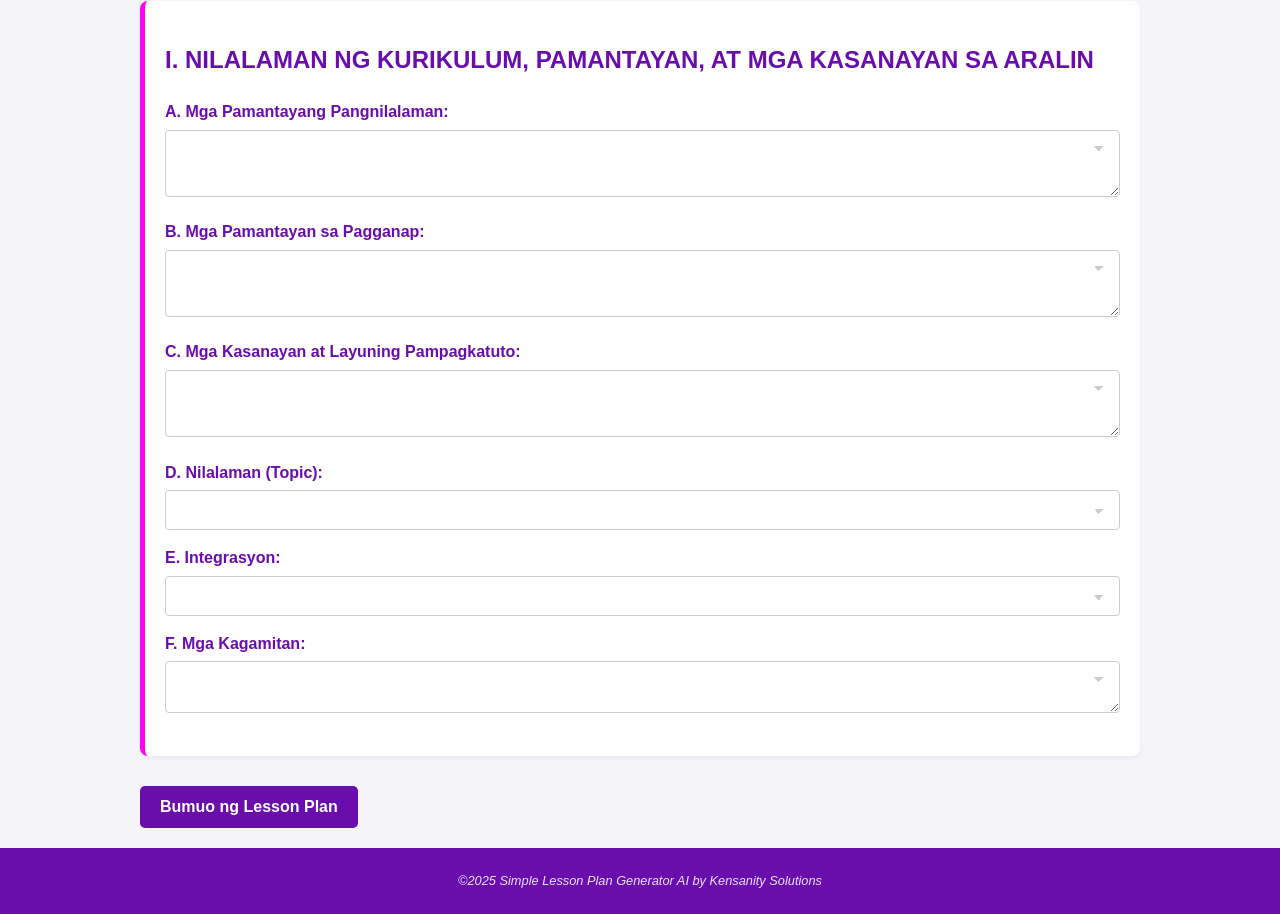
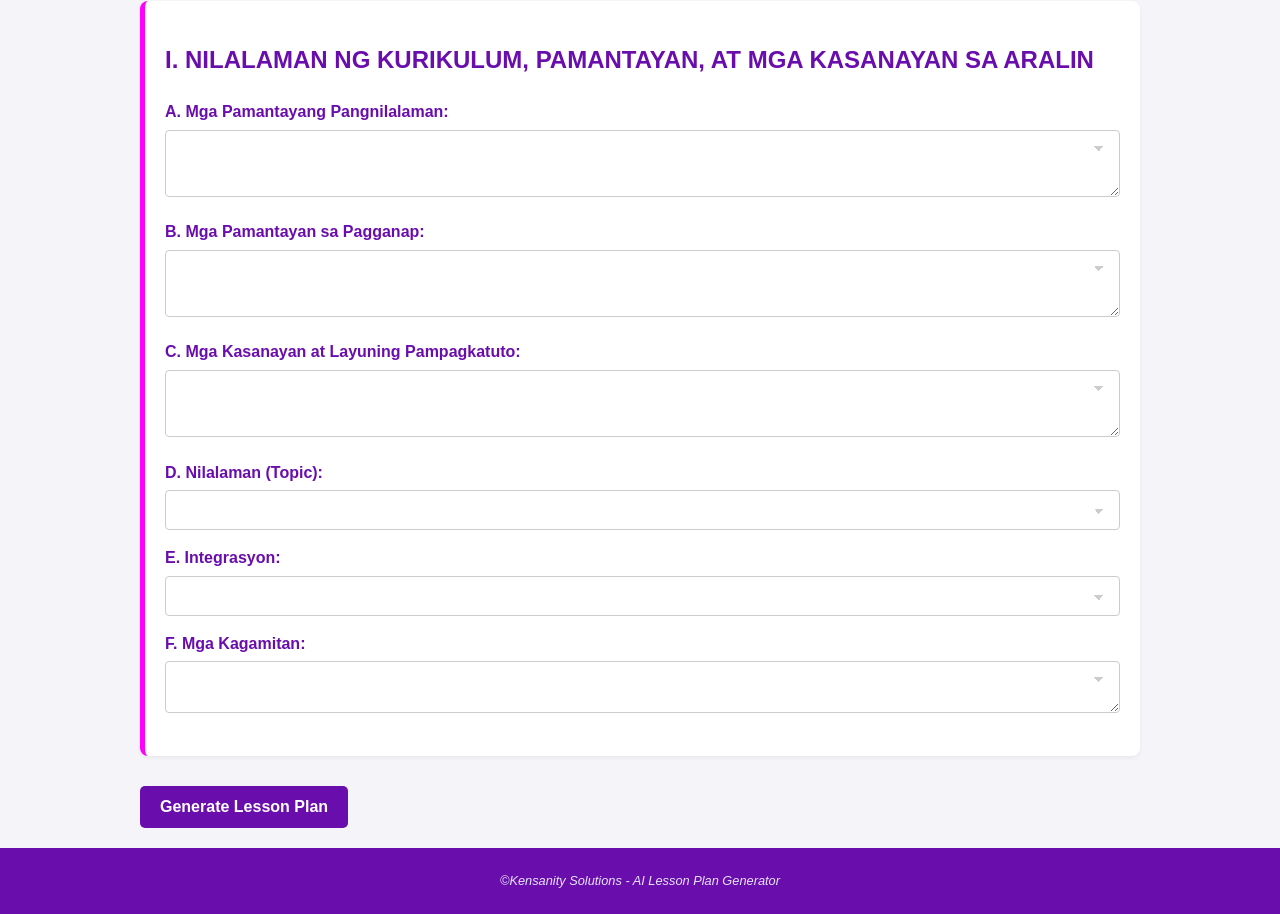
Before and after one commit to dadapa0/epp5_lessonplangenerator_ai, a plain HTML site: page docs/index.html in a window 1280 px wide. Shown: the part 928-1842 px from the top of the page. Drawn offline with Linux system fonts and the light colour scheme.

Commit message:
Update index.html

```diff
--- a/docs/index.html
+++ b/docs/index.html
@@ -103,7 +103,7 @@
                 </div>
             </section>
 
-            <button type="submit" id="generateBtn">Bumuo ng Lesson Plan</button>
+            <button type="submit" id="generateBtn">Generate Lesson Plan</button>
         </form>
 
         <section id="lessonPlanOutput" class="output-section" style="display:none;">
@@ -158,7 +158,7 @@
     </main>
 
     <footer>
-        <p style="font-style:italic";>©2025 Simple Lesson Plan Generator AI by Kensanity Solutions</p>
+        <p style="font-style:italic";>©Kensanity Solutions - AI Lesson Plan Generator</p>
     </footer>
     <script src="script.js"></script>
 </body>
```
